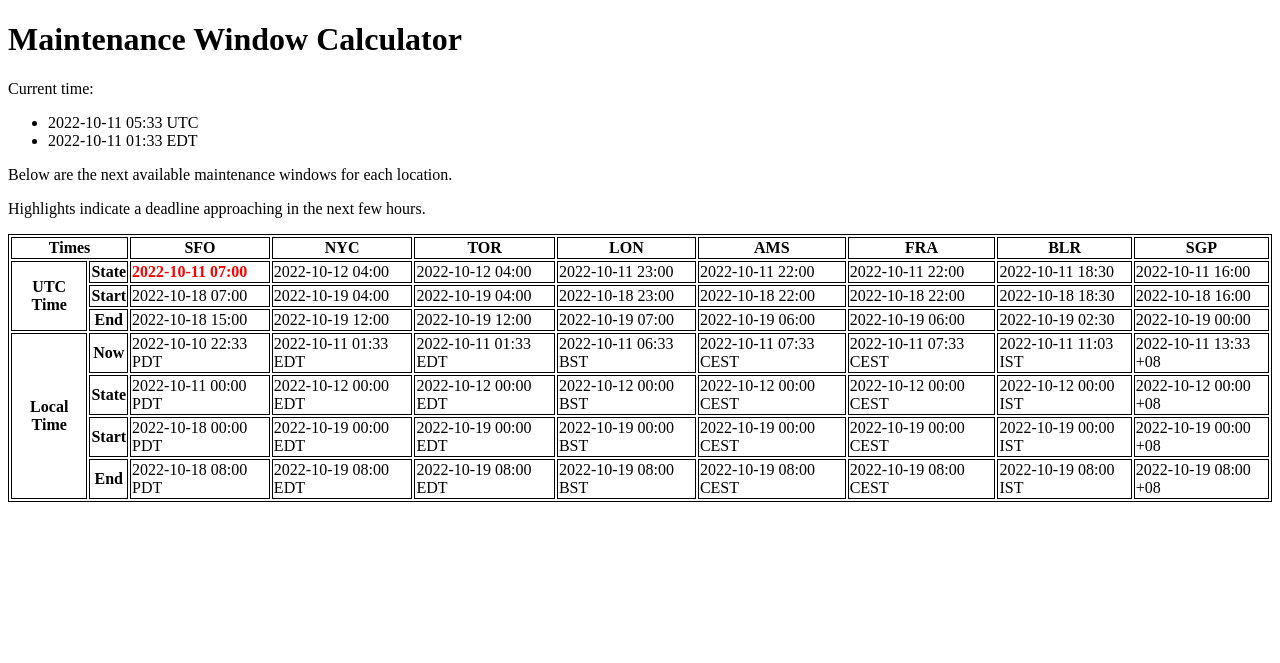
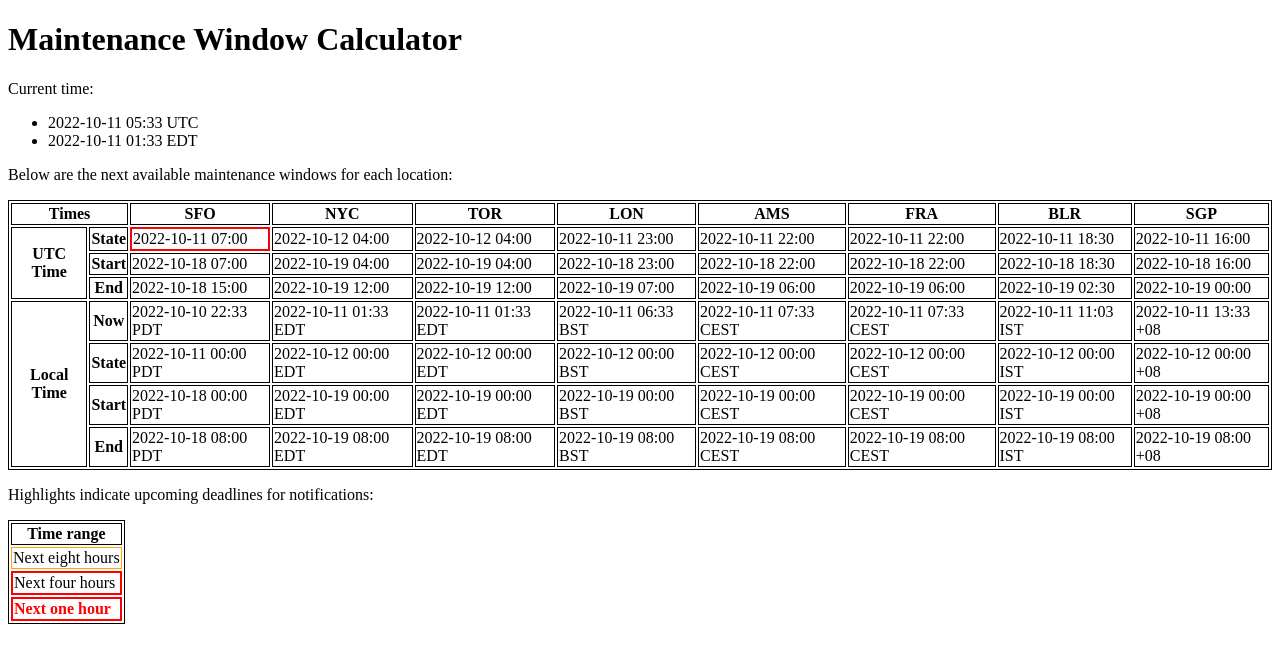
Before and after one commit to NicholasPCole/maintenance-window-calculator, a Flask app: page / in a window 1280 px wide. Shown: the top 663 px of the page. Run offline with Flask 2, Linux system fonts and the light colour scheme.

Commit message:
Add additional highlights for different urgencies

```diff
--- a/app.py
+++ b/app.py
@@ -50,7 +50,9 @@
         state_time = start_time - timedelta(weeks=1)
         end_time = start_time + timedelta(hours=8)
 
-        if state_time - local_time_now < timedelta(hours=4):
+        if state_time - local_time_now < timedelta(hours=1):
+            urgency = 'now'
+        elif state_time - local_time_now < timedelta(hours=4):
             urgency = 'sooner'
         elif state_time - local_time_now < timedelta(hours=8):
             urgency = 'soon'
--- a/static/style.css
+++ b/static/style.css
@@ -3,11 +3,18 @@
     border-collapse: separate;
 }
 
-td.soon {
-    color: orange;
+td.urgency-soon {
+    border-color: orange;
 }
 
-td.sooner {
+td.urgency-sooner {
+    border-color: red;
+    border-width: 2px;
+}
+
+td.urgency-now {
+    border-color: red;
+    border-width: 2px;
     color: red;
     font-weight: bold;
 }
--- a/templates/index.html
+++ b/templates/index.html
@@ -11,8 +11,7 @@
     <li>{{ data['utc_time_now'] }} UTC</li>
     <li>{{ data['eastern_time_now'] }}</li>
   </ul>
-  <p>Below are the next available maintenance windows for each location.</p>
-  <p>Highlights indicate a deadline approaching in the next few hours.</p>
+  <p>Below are the next available maintenance windows for each location:</p>
   <table>
     <tr>
       <th colspan="2">Times</th>
@@ -24,7 +23,7 @@
       <th rowspan="3">UTC Time</th>
       <th>State</th>
       {% for region in data['regions'] -%}
-      <td{% if region['urgency'] != 'none' %} class="{{ region['urgency'] }}"{% endif %}>{{ region['utc_time']['state'] }}</td>
+      <td{% if region['urgency'] != 'none' %} class="urgency-{{ region['urgency'] }}"{% endif %}>{{ region['utc_time']['state'] }}</td>
       {% endfor -%}
     </tr>
     <tr>
@@ -65,5 +64,20 @@
       {% endfor -%}
     </tr>
   </table>
+  <p>Highlights indicate upcoming deadlines for notifications:</p>
+  <table>
+    <tr>
+      <th>Time range</th>
+    </tr>
+    <tr>
+      <td class="urgency-soon">Next eight hours</td>
+    </tr>
+    <tr>
+      <td class="urgency-sooner">Next four hours</td>
+    </tr>
+    <tr>
+      <td class="urgency-now">Next one hour</td>
+    </tr>
+  </table>
 </body>
 </html>
```
